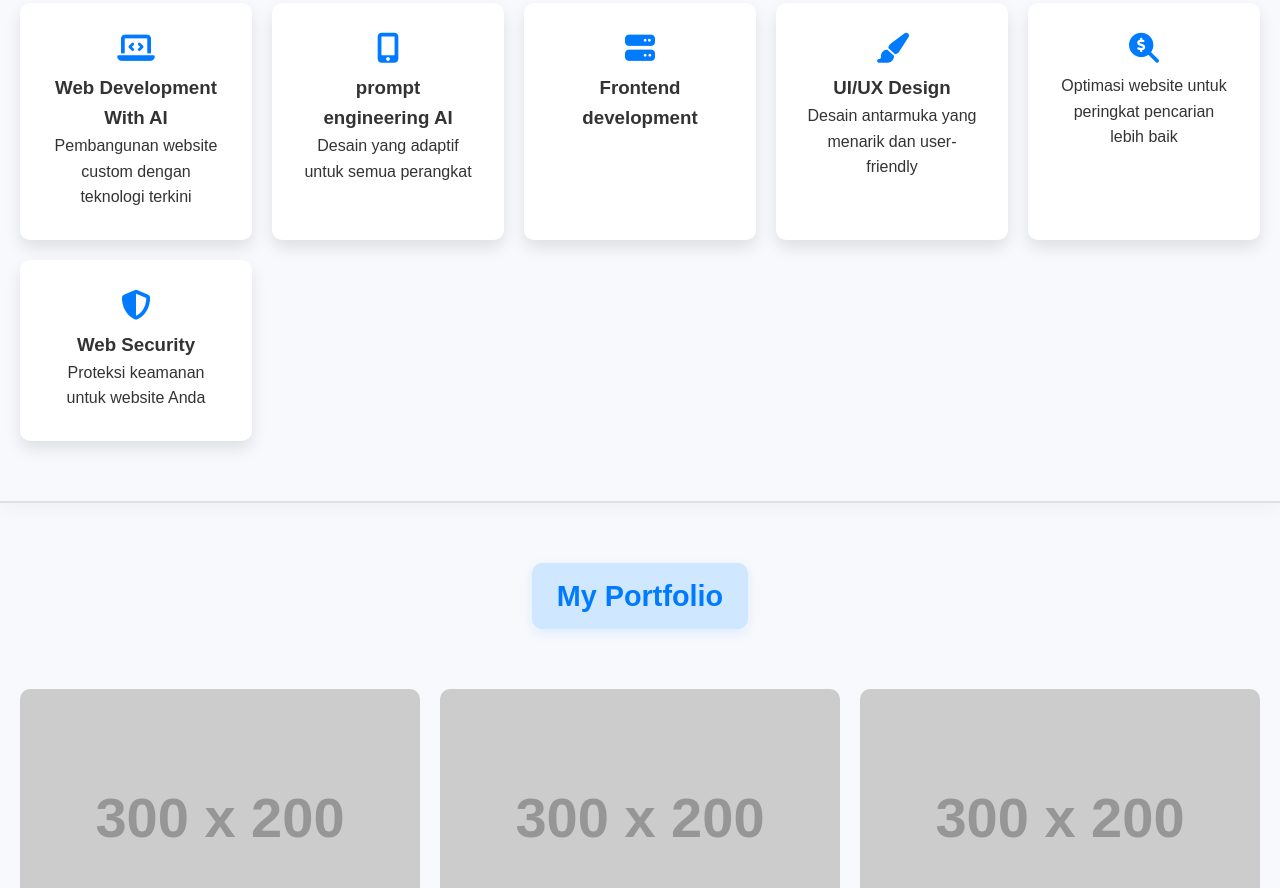
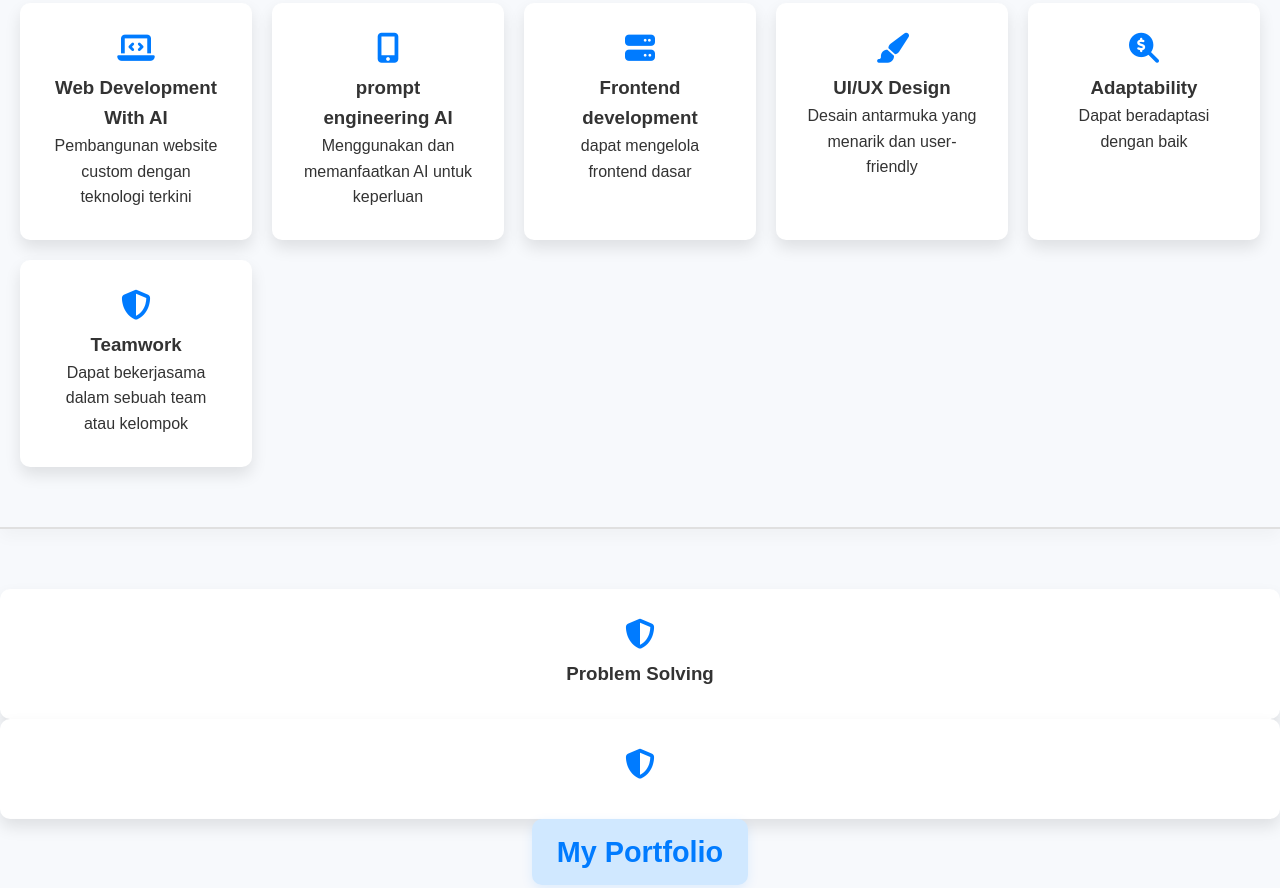
Before and after one commit to Evildeye/Personal_Landing_Page_Husen, a plain HTML site: page index.html in a window 1280 px wide. Shown: the part 1069-1957 px from the top of the page. Drawn offline with Linux system fonts and the light colour scheme; placeholder pictures from the web are drawn by us.

Commit message:
Update index.html

```diff
--- a/index.html
+++ b/index.html
@@ -67,12 +67,12 @@
     <div class="service-box">
       <i class="fas fa-mobile-alt"></i>
       <h3>prompt engineering AI </h3>
-      <p>Desain yang adaptif untuk semua perangkat</p>
+      <p>Menggunakan dan memanfaatkan AI untuk keperluan</p>
     </div>
     <div class="service-box">
       <i class="fas fa-server"></i>
       <h3>Frontend development</h3>
-      <p></p>
+      <p>dapat mengelola frontend dasar</p>
     </div>
     <!-- Tambahan services baru -->
     <div class="service-box">
@@ -82,16 +82,30 @@
     </div>
     <div class="service-box">
       <i class="fas fa-search-dollar"></i>
-      <h3></h3>
-      <p>Optimasi website untuk peringkat pencarian lebih baik</p>
+      <h3>Adaptability</h3>
+      <p>Dapat beradaptasi dengan baik </p>
     </div>
     <div class="service-box">
       <i class="fas fa-shield-alt"></i>
-      <h3>Web Security</h3>
-      <p>Proteksi keamanan untuk website Anda</p>
+      <h3>Teamwork</h3>
+      <p>Dapat bekerjasama dalam sebuah team atau kelompok</p>
     </div>
   </div>
       </section>
+  <div class="service-box">
+      <i class="fas fa-shield-alt"></i>
+      <h3>Problem Solving</h3>
+      <p></p>
+    </div>
+  </div>
+</section>
+  <div class="service-box">
+      <i class="fas fa-shield-alt"></i>
+      <h3></h3>
+      <p></p>
+    </div>
+  </div>
+</section>
 
   <!-- Portfolio -->
   <section id="portfolio">
```
